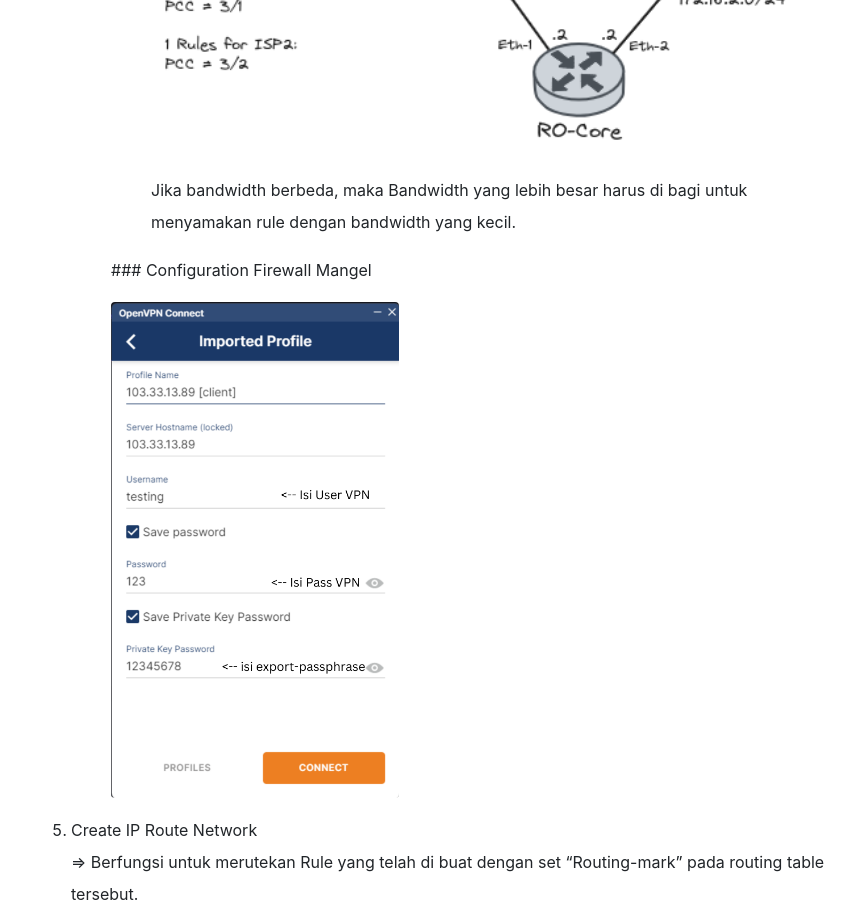
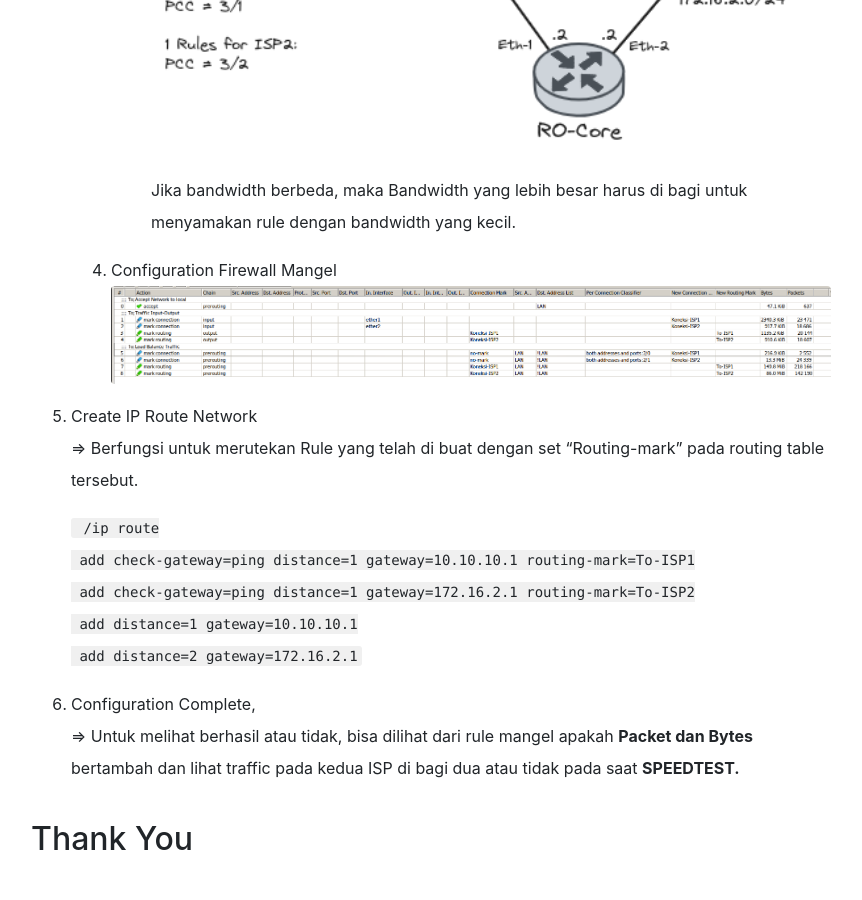
Before and after one commit to raflimaulanarizki/raflimaulanarizki.github.io, a Jekyll site: the page built from _posts/2023-11-06-PCC_Loadbalance_Mikrotik.md, in a window 1280 px wide and 900 px high, scrolled down 4555 px. Shown: the whole window, without its empty margins (209-1071 px from the left). Built offline with Jekyll 4.4.1, drawn with Linux system fonts in a browser that asks for light colours; nearby versions of some CDN libraries; comment, search, counter and statistics services are not loaded; a style sheet for code colours, icons or effects is not loaded.

Commit message:
Update PCC mikrotik

```diff
--- a/_posts/2023-11-06-PCC_Loadbalance_Mikrotik.md
+++ b/_posts/2023-11-06-PCC_Loadbalance_Mikrotik.md
@@ -114,9 +114,8 @@ Berikan konfigurasi dari topologi di atas menggunakan Load Balance PCC dan backu
             Jika bandwidth berbeda, maka Bandwidth yang lebih besar harus di bagi untuk menyamakan rule dengan bandwidth yang kecil.
 
 
-        ### Configuration Firewall Mangel
-
-        <img src="/assets/img/mikrotik-openvpn1.png" alt="OpenVPN Client" style="width: 40%;">
+    4. Configuration Firewall Mangel
+        ![confpcc.png](/assets/img/pcc-mikrotik/confpcc.png)
 
 5. Create IP Route Network <br>
     ⇒ Berfungsi untuk merutekan Rule yang telah di buat dengan set “Routing-mark” pada routing table tersebut.
```
